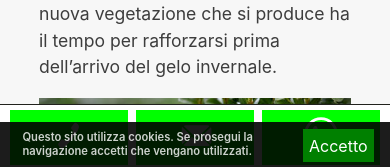
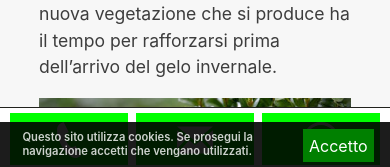
Before and after one commit to enricocaputo/potasiepe, a Jekyll site: the page built from my_collections/_posts/2017-11-04-quando-e-come-potare-le-siepi.md, in a window 390 px wide and 1400 px high, scrolled down 574 px. Shown: the part 1230-1397 px from the top of the window. Built offline with Jekyll 4.4.1, drawn with Linux system fonts in a browser that asks for light colours; comment, search, counter and statistics services are not loaded.

Commit message:
sidebar-shortcuts.html, head.html

```diff
--- a/_includes/head.html
+++ b/_includes/head.html
@@ -10,7 +10,12 @@
   <meta name="theme-color" content="#004900" />
   {% feed_meta %}
   <link type="application/opensearchdescription+xml" rel="search" href="/PotasiepeRicercaPersonalizzata.xml" title="Potasiepe Ricerca Personalizzata" />
-  <style>{% include screen.css %}</style>
+  <style>
+    {% capture include_to_scssify %}
+      {% include screen.scss %}
+    {% endcapture %}
+    {{ include_to_scssify | scssify }}
+  </style>
   <!--[if lt IE 9]>
   <script src="/js/html5shiv.min.js"></script>
   <script src="/js/respond.min.js"></script>
--- /dev/null
+++ b/_includes/screen.scss
@@ -0,0 +1,15 @@
+@charset "utf-8";
+@import
+        "variables",
+        "base",
+        "cookiebar",
+        "carousel",
+        "product",
+        "gallery",
+        "navigation",
+        "sidebar-shortcuts",
+        "footer",
+        "form",
+        "blog",
+        "breadcrumbs"
+        ;
--- /dev/null
+++ b/_includes/shortcuts-icon.html
@@ -0,0 +1,8 @@
+{% case include.icon %}
+	{% when "Phone" %}
+    <svg xmlns="http://www.w3.org/2000/svg"  viewBox="0 0 24 24" fill="#ffffff"><path d="M20 22.621l-3.521-6.795c-.008.004-1.974.97-2.064 1.011-2.24 1.086-6.799-7.82-4.609-8.994l2.083-1.026-3.493-6.817-2.106 1.039c-7.202 3.755 4.233 25.982 11.6 22.615.121-.055 2.102-1.029 2.11-1.033z"/></svg>
+  {% when "Email" %}
+    <svg xmlns="http://www.w3.org/2000/svg"  viewBox="0 0 24 24" fill="#ffffff"><path d="M12 12.713l-11.985-9.713h23.971l-11.986 9.713zm-5.425-1.822l-6.575-5.329v12.501l6.575-7.172zm10.85 0l6.575 7.172v-12.501l-6.575 5.329zm-1.557 1.261l-3.868 3.135-3.868-3.135-8.11 8.848h23.956l-8.11-8.848z"/></svg>
+  {% when "WhatsApp" %}
+    <svg xmlns="http://www.w3.org/2000/svg"  viewBox="0 0 24 24" fill="#ffffff"><path d="M.057 24l1.687-6.163c-1.041-1.804-1.588-3.849-1.587-5.946.003-6.556 5.338-11.891 11.893-11.891 3.181.001 6.167 1.24 8.413 3.488 2.245 2.248 3.481 5.236 3.48 8.414-.003 6.557-5.338 11.892-11.893 11.892-1.99-.001-3.951-.5-5.688-1.448l-6.305 1.654zm6.597-3.807c1.676.995 3.276 1.591 5.392 1.592 5.448 0 9.886-4.434 9.889-9.885.002-5.462-4.415-9.89-9.881-9.892-5.452 0-9.887 4.434-9.889 9.884-.001 2.225.651 3.891 1.746 5.634l-.999 3.648 3.742-.981zm11.387-5.464c-.074-.124-.272-.198-.57-.347-.297-.149-1.758-.868-2.031-.967-.272-.099-.47-.149-.669.149-.198.297-.768.967-.941 1.165-.173.198-.347.223-.644.074-.297-.149-1.255-.462-2.39-1.475-.883-.788-1.48-1.761-1.653-2.059-.173-.297-.018-.458.13-.606.134-.133.297-.347.446-.521.151-.172.2-.296.3-.495.099-.198.05-.372-.025-.521-.075-.148-.669-1.611-.916-2.206-.242-.579-.487-.501-.669-.51l-.57-.01c-.198 0-.52.074-.792.372s-1.04 1.016-1.04 2.479 1.065 2.876 1.213 3.074c.149.198 2.095 3.2 5.076 4.487.709.306 1.263.489 1.694.626.712.226 1.36.194 1.872.118.571-.085 1.758-.719 2.006-1.413.248-.695.248-1.29.173-1.414z"/></svg>
+{% endcase %}
--- a/_includes/sidebar-shortcuts.html
+++ b/_includes/sidebar-shortcuts.html
@@ -1,12 +1,11 @@
-<!-- sidebarShortcuts -->
 <div class="sidebarShortcuts">
-	<a class="shortcut phone" href="tel:+393889005888">
-		<img src="{{ site.baseurl }}/img/icon-phone.svg" alt="telefono"/>		<div class="details"><span>(+39) 388 9005888</span></div>
+	<a class="shortcut phone" href="tel:+393889005888" aria-label="telefono">
+		{% include shortcuts-icon.html icon="Phone" %}	<div class="details"><span>(+39) 388 9005888</span></div>
 	</a>
-	<a class="shortcut mail" href="/contatti/">
-		<img src="{{ site.baseurl }}/img/icon-mail.svg" alt="e-mail"/>		<div class="details"><span>E-Mail</span></div>
+	<a class="shortcut mail" href="/contatti/" aria-label="contatti">
+		{% include shortcuts-icon.html icon="Email" %}	<div class="details"><span>E-Mail</span></div>
 	</a>
-	<a class="shortcut whatsapp" href="https://wa.me/393889005888" target="_blank" rel="noopener">
-		<img src="{{ site.baseurl }}/img/whatsapp.svg" alt="WhatsApp"/>
+	<a class="shortcut whatsapp" href="https://wa.me/393889005888" aria-label="whatsapp" target="_blank" rel="noopener">
+		{% include shortcuts-icon.html icon="WhatsApp" %}
 	</a>
 </div>
--- a/_sass/_sidebar-shortcuts.scss
+++ b/_sass/_sidebar-shortcuts.scss
@@ -3,17 +3,17 @@
   top: 600px;
   right: 0;
   z-index: 16;
+  a {
+    background: lime;
+    height: 52px;
+    margin-bottom: 2px;
+    padding: 9px;
+  }
   .shortcut {
     display: block;
     position: relative;
     padding-bottom: 2px;
     width: 48px;
-    img {
-      width: 48px;
-      display: block;
-      z-index: 12;
-      position: relative;
-    }
     .details {
       position: absolute;
       right: 0px;
@@ -67,6 +67,9 @@
     display: none;
   }
 }
+.sidebarShortcuts .shortcut.phone a{
+  background: lime;
+}
 
 @media screen and (max-height: 750px) {
   .sidebarShortcuts {
@@ -105,6 +108,13 @@
   .sidebarShortcuts .shortcut .details {
     display: none;
   }
+  .sidebarShortcuts svg {
+    width: 36px;
+    height: 36px;
+  }
+  .sidebarShortcuts a {
+    margin-bottom: 0;
+  }
 }
 
 @media only screen and (max-width: 650px) {
@@ -116,28 +126,18 @@
 @media only screen and (max-width: 600px) {
   .sidebarShortcuts .shortcut.phone {
     width: 32%;
-    height: 55px;
     float: left;
     text-align: center;
-    background: lime;
-    img {
-      margin: 0 auto;
-    }
   }
 }
 
 @media only screen and (max-width: 600px) {
   .sidebarShortcuts .shortcut.mail {
     width: 32%;
-    height: 55px;
     margin-left: 2%;
     margin-right: 2%;
     float: left;
     text-align: center;
-    background: lime;
-    img {
-      margin: 0 auto;
-    }
   }
 }
 
@@ -146,11 +146,6 @@
     display: block;
     float: right;
     width: 32%;
-    height: 55px;
     text-align: center;
-    background: lime;
-    img {
-      margin: 0 auto;
-    }
   }
 }
```
Also changed, not shown: _includes/screen.css (deleted), img/calculator.svg (deleted), img/icon-mail.svg (deleted), img/icon-phone.svg (deleted), img/whatsapp.png (deleted), img/whatsapp.svg (deleted), img/wrench.svg (deleted).
